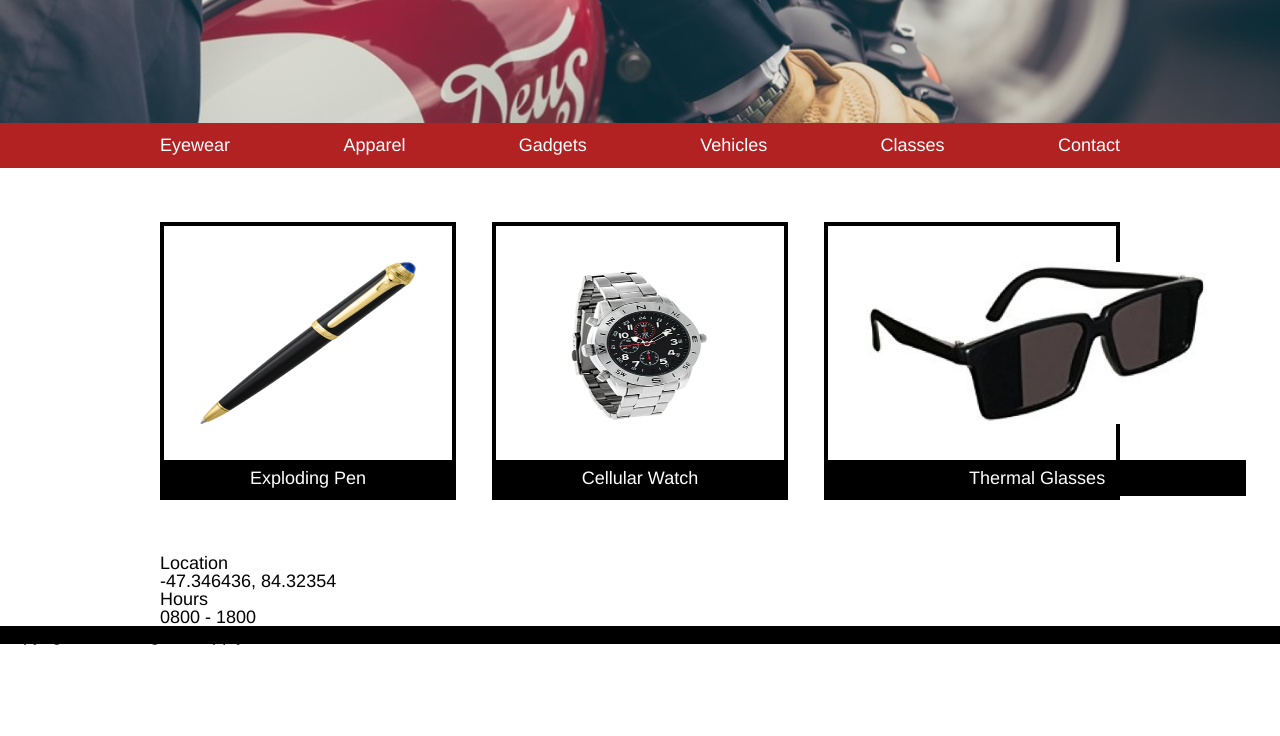
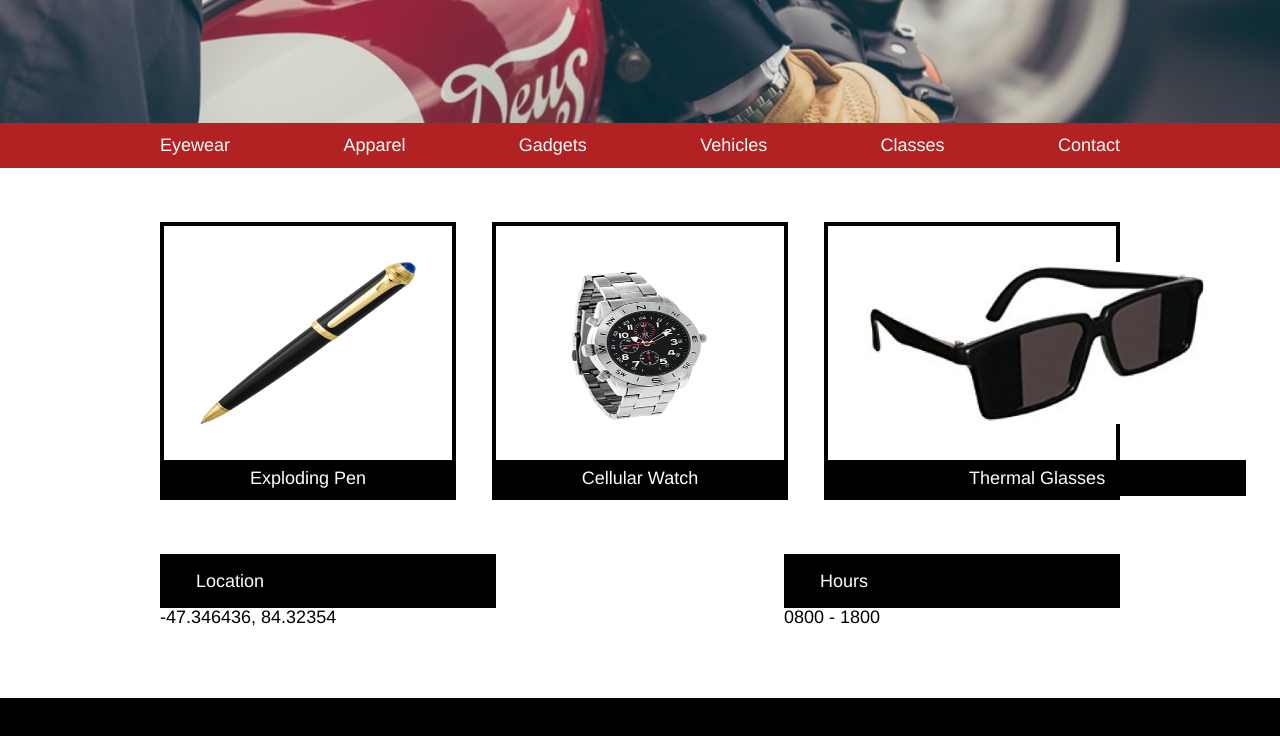
Before and after one commit to MimsCopeland/SecretAgentSupply, a plain HTML site: page index.html in a window 1280 px wide. Shown: the part 378-1114 px from the top of the page. Before the commit the page ends 1023 px from the top, so only its background shows below. Drawn offline with Linux system fonts and the light colour scheme.

Commit message:
perplexed by footer now

```diff
--- a/index.html
+++ b/index.html
@@ -52,6 +52,7 @@
         </div>
       </div>
 
+      <div class="location-line">
         <div class="container">
           <h3>Location</h3>
           <p>-47.346436, 84.32354</p>
@@ -60,10 +61,11 @@
           <h3>Hours</h3>
           <p>0800 - 1800</p>
         </div>
+      </div>
     </main>
 
     <footer class="black">
-      <h5>Copyright Secret Agent Supply Inc.</h5>
+      <h5 class="site-width">Copyright Secret Agent Supply Inc.</h5>
     </footer>
 
   </body>
--- a/resources/css/style.css
+++ b/resources/css/style.css
@@ -95,5 +95,22 @@ nav a {
   text-align: center;
   padding: .5rem 0;
 }
+
+.location-line {
+  display: flex;
+  justify-content: space-between;
+  padding-bottom: 4rem;
+}
+
+.location-line h3 {
+  color: white;
+  background-color: black;
+  padding: 1rem 2rem;
+}
+
+.location-line .container {
+  width: 35%;
+}
 footer {
+  height: 5rem;
 }
```
Lines whose indentation alone changed are shown as unchanged.
